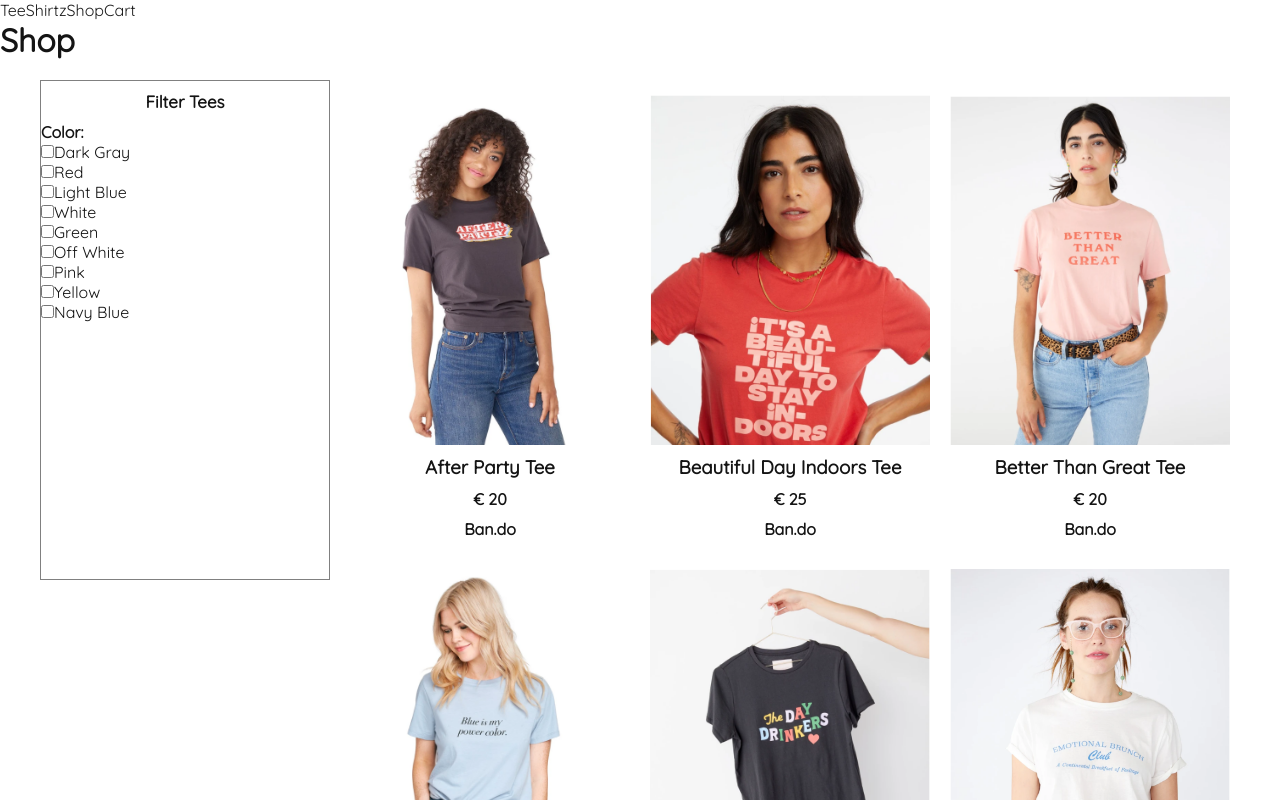
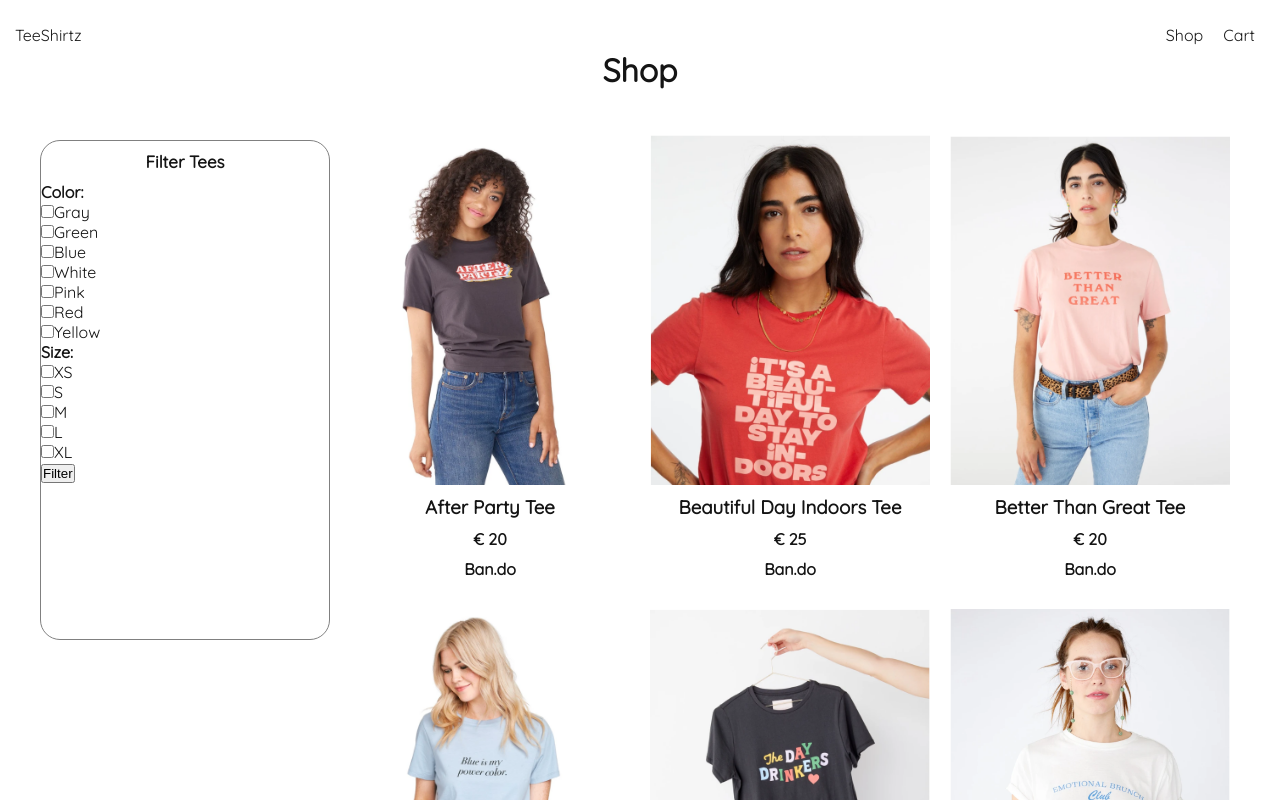
Before and after one commit to kathd/online-shop, a React (Create React App) app: page /shop in a window 1280 px wide. Shown: the top 800 px of the page. Built offline with nearby package versions, Linux system fonts and the light colour scheme.

Commit message:
styling navbar and header

```diff
--- /dev/null
+++ b/src/components/Header.jsx
@@ -0,0 +1,13 @@
+import React from 'react';
+
+import "../styles/header.css";
+
+const Header = ({title}) => {
+    return (
+        <div className="header">
+            <h1>{title}</h1>
+        </div>
+    )
+}
+
+export default Header
--- a/src/components/Navbar.jsx
+++ b/src/components/Navbar.jsx
@@ -1,16 +1,20 @@
-import React from 'react';
-import { NavLink } from 'react-router-dom';
+import React from "react";
+import { NavLink } from "react-router-dom";
 
 const Navbar = () => {
   return (
     <div className="navbar">
+      <div className="logo">
         <NavLink to="/">TeeShirtz</NavLink>
+      </div>
+      <div className="menu">
         <NavLink to="/shop">Shop</NavLink>
         {/* if not logged in, Account directs to register/login page */}
         {/* <NavLink to="/account">Account</NavLink>  */}
         <NavLink to="/cart">Cart</NavLink>
       </div>
-    )
-}
+    </div>
+  );
+};
 
-export default Navbar
+export default Navbar;
--- /dev/null
+++ b/src/components/filter/Checkboxes.jsx
@@ -0,0 +1,19 @@
+import React from 'react';
+
+
+const Checkboxes = ({ title, dataArray, handleCheck}) => {
+    return (
+        <div>
+        <h4>{title}:</h4>
+          {dataArray.map((data, i) => (
+            <div key={i}>
+              <input type="checkbox" name={title.toLowerCase()} value={data.name} onChange={handleCheck} />
+              <label htmlFor={title.toLowerCase()}>{data.name}</label>
+              <br />
+            </div>
+          ))}
+      </div>
+    )
+}
+
+export default Checkboxes
--- a/src/components/filter/FilterWidget.jsx
+++ b/src/components/filter/FilterWidget.jsx
@@ -1,36 +1,26 @@
 import React from "react";
 import "../../styles/filter.css";
 
-import products from "../../data/products";
+import Checkboxes from "../filter/Checkboxes";
 
-const FilterWidget = ({clbk}) => {
-
-  // Get colors from data:
-  let colors = [];
-  products.map(product => {
-    return product.availableColors.map(color => colors.push(color));
-  });
-  // Remove color duplicates:
-  colors = colors.reduce((acc, cv) => {
-    if (acc.indexOf(cv) === -1) {
-      acc.push(cv);
-    }
-    return acc;
-  }, []);
+const FilterWidget = ({ colors, sizes, handleCheck, handleSubmit }) => {
 
   return (
     <div className="widget">
       <h3>Filter Tees</h3>
       <div>
-        <h4>Color:</h4>
         <form>
-          {colors.map((color, i) => (
-            <div key={i}>
-              <input type="checkbox" name="color" value={color} onChange={clbk} />
-              <label htmlFor="color">{color}</label>
-              <br />
-            </div>
-          ))}
+          <Checkboxes
+            title="Color"
+            dataArray={colors}
+            handleCheck={handleCheck}
+          />
+          <Checkboxes
+            title="Size"
+            dataArray={sizes}
+            handleCheck={handleCheck}
+          />
+          <button onSubmit={handleSubmit}>Filter</button>
         </form>
       </div>
     </div>
--- a/src/components/products/ShowProducts.jsx
+++ b/src/components/products/ShowProducts.jsx
@@ -3,7 +3,7 @@ import React from "react";
 import EachProduct from "./EachProduct";
 import products from "../../data/products";
 
-const ShowProducts = ({ isColorFiltered }) => {
+const ShowProducts = ({ colorsChecked }) => {
   return (
     <div className="show-products">
       {/* show only products that match the filters */}
--- /dev/null
+++ b/src/data/colors.js
@@ -0,0 +1,10 @@
+module.exports = [
+    "Gray", "Green", "Blue", "White", "Pink", "Red", "Yellow"
+    {name:"Gray", isChecked: false},
+    {name:"Green", isChecked: false},
+    {name:"Blue", isChecked: false},
+    {name:"White", isChecked: false},
+    {name:"Pink", isChecked: false},
+    {name:"Red", isChecked: false},
+    {name:"Yellow", isChecked: false},
+]
--- a/src/data/products.js
+++ b/src/data/products.js
@@ -1,21 +1,200 @@
 module.exports = [
-    {product:0, images:["/images/tshirts/Ban.do/After Party Tee.png","/images/tshirts/Ban.do/After Party Tee 2.png"], name:"After Party Tee", brand:"Ban.do", availableColors:["Dark Gray"], availableSizes:["XS","S","L","XL"], price:20},
-    {product:1, images:["/images/tshirts/Ban.do/Beautiful Day Indoors Tee.png", "/images/tshirts/Ban.do/Beautiful Day Indoors Tee 2.png"], name:"Beautiful Day Indoors Tee", brand:"Ban.do", availableColors:["Red"], availableSizes:["XS","S","M","XL"], price:25},
-    {product:2, images:["/images/tshirts/Ban.do/Better Than Great Tee.png", "/images/tshirts/Ban.do/Better Than Great Tee 2.png"], name:"Better Than Great Tee", brand:"Ban.do", availableColors:["Red"], availableSizes:["XS","S","M","L"], price:20},
-    {product:3, images:["/images/tshirts/Ban.do/Blue Is My Power Color Tee.png"], name:"Blue Is My Power Color Tee", brand:"Ban.do", availableColors:["Light Blue"], availableSizes:["XS","S","M","L","XL"], price:18},
-    {product:4, images:["/images/tshirts/Ban.do/Day Drinkers Tee.png"], name:"Day Drinkers Tee", brand:"Ban.do", availableColors:["Dark Gray"], availableSizes:["XS","S","M","L","XL"], price:20},
-    {product:5, images:["/images/tshirts/Ban.do/Emotional Brunch Tee.png", "/images/tshirts/Ban.do/Emotional Brunch Tee 2.png"], name:"Emotional Brunch Tee", brand:"Ban.do", availableColors:["White"], availableSizes:["XS","S","M","L","XL"], price:20},
-    {product:6, images:["/images/tshirts/Ban.do/Green Is My Power Color Tee.png"], name:"Green Is My Power Color Tee", brand:"Ban.do", availableColors:["Green"], availableSizes:["XS","S","M","L","XL"], price:18},
-    {product:7, images:["/images/tshirts/Ban.do/I Believe In Vacation Tee.png"], name:"I Believe In Vacation Tee", brand:"Ban.do", availableColors:["Off White"], availableSizes:["XS","S","M","L","XL"], price:20},
-    {product:8, images:["/images/tshirts/Ban.do/Paradise Tee.png", "/images/tshirts/Ban.do/Paradise Tee 2.png"], name:"Paradise Tee", brand:"Ban.do", availableColors:["Green"], availableSizes:["XS","S","M","L","XL"], price:20},
-    {product:9, images:["/images/tshirts/Ban.do/Red Is My Power Color Tee.png"], name:"Red Is My Power Color Tee", brand:"Ban.do", availableColors:["Red"], availableSizes:["XS","S","M","L","XL"], price:18},
-    {product:10, images:["/images/tshirts/Ban.do/Ride The Wave Tee.png", "/images/tshirts/Ban.do/Ride The Wave Tee 2.png"], name:"Ride The Wave Tee", brand:"Ban.do", availableColors:["Pink"], availableSizes:["XS","S","M","L","XL"], price:40},
-    {product:11, images:["/images/tshirts/Ban.do/So Appeeling Ringer Tee.png", "/images/tshirts/Ban.do/So Appeeling Ringer Tee 2.png"], name:"So Appeeling Ringer Tee", brand:"Ban.do", availableColors:["White"], availableSizes:["XS","M","L","XL"], price:20},
-    {product:12, images:["/images/tshirts/Ban.do/Yellow Is My Power Color Tee.png"], name:"Yellow Is My Power Color Tee", brand:"Ban.do", availableColors:["Yellow"], availableSizes:["XS","S","M","L","XL"], price:18},
-    {product:13, images:["/images/tshirts/Ban.do/Yes You Can Retro Tee.png", "/images/tshirts/Ban.do/Yes You Can Retro Tee 2.png"], name:"Yes You Can Retro Tee", brand:"Ban.do", availableColors:["White"], availableSizes:["S","M","L","XL"], price:30},
-    {product:14, images:["/images/tshirts/ModCloth/All Booked This Weekend Ringer Tee.png", "/images/tshirts/ModCloth/All Booked This Weekend Ringer Tee 2.png"], name:"All Booked Ringer Tee", brand:"ModCloth", availableColors:["White"], availableSizes:["XS","S","M","L","XL"], price:25},
-    {product:15, images:["/images/tshirts/ModCloth/Cacti And Succulents Tee.png", "/images/tshirts/ModCloth/Cacti And Succulents Tee 2.png"], name:"Cacti And Succulents Tee", brand:"ModCloth", availableColors:["White"], availableSizes:["M","L","XL"], price:20},
-    {product:16, images:["/images/tshirts/ModCloth/From Outer Space Graphic Tee.png", "/images/tshirts/ModCloth/From Outer Space Graphic Tee 2.png"], name:"From Outer Space Graphic Tee", brand:"ModCloth", availableColors:["Navy Blue"], availableSizes:["XS","S","M","L","XL"], price:30},
-    {product:17, images:["/images/tshirts/ModCloth/Let's Guac N Roll Tee.png", "/images/tshirts/ModCloth/Let's Guac N Roll Tee 2.png"], name:"Let's Guac N Roll Tee", brand:"ModCloth", availableColors:["White"], availableSizes:["XS","S","M","L","XL"], price:25},
-
-]
+  {
+    product: 0,
+    images: [
+      "/images/tshirts/Ban.do/After Party Tee.png",
+      "/images/tshirts/Ban.do/After Party Tee 2.png"
+    ],
+    name: "After Party Tee",
+    brand: "Ban.do",
+    availableColors: ["Dark Gray"],
+    availableSizes: ["XS", "S", "L", "XL"],
+    price: 20
+  },
+  {
+    product: 1,
+    images: [
+      "/images/tshirts/Ban.do/Beautiful Day Indoors Tee.png",
+      "/images/tshirts/Ban.do/Beautiful Day Indoors Tee 2.png"
+    ],
+    name: "Beautiful Day Indoors Tee",
+    brand: "Ban.do",
+    availableColors: ["Red"],
+    availableSizes: ["XS", "S", "M", "XL"],
+    price: 25
+  },
+  {
+    product: 2,
+    images: [
+      "/images/tshirts/Ban.do/Better Than Great Tee.png",
+      "/images/tshirts/Ban.do/Better Than Great Tee 2.png"
+    ],
+    name: "Better Than Great Tee",
+    brand: "Ban.do",
+    availableColors: ["Red"],
+    availableSizes: ["XS", "S", "M", "L"],
+    price: 20
+  },
+  {
+    product: 3,
+    images: ["/images/tshirts/Ban.do/Blue Is My Power Color Tee.png"],
+    name: "Blue Is My Power Color Tee",
+    brand: "Ban.do",
+    availableColors: ["Light Blue"],
+    availableSizes: ["XS", "S", "M", "L", "XL"],
+    price: 18
+  },
+  {
+    product: 4,
+    images: ["/images/tshirts/Ban.do/Day Drinkers Tee.png"],
+    name: "Day Drinkers Tee",
+    brand: "Ban.do",
+    availableColors: ["Dark Gray"],
+    availableSizes: ["XS", "S", "M", "L", "XL"],
+    price: 20
+  },
+  {
+    product: 5,
+    images: [
+      "/images/tshirts/Ban.do/Emotional Brunch Tee.png",
+      "/images/tshirts/Ban.do/Emotional Brunch Tee 2.png"
+    ],
+    name: "Emotional Brunch Tee",
+    brand: "Ban.do",
+    availableColors: ["White"],
+    availableSizes: ["XS", "S", "M", "L", "XL"],
+    price: 20
+  },
+  {
+    product: 6,
+    images: ["/images/tshirts/Ban.do/Green Is My Power Color Tee.png"],
+    name: "Green Is My Power Color Tee",
+    brand: "Ban.do",
+    availableColors: ["Green"],
+    availableSizes: ["XS", "S", "M", "L", "XL"],
+    price: 18
+  },
+  {
+    product: 7,
+    images: ["/images/tshirts/Ban.do/I Believe In Vacation Tee.png"],
+    name: "I Believe In Vacation Tee",
+    brand: "Ban.do",
+    availableColors: ["Off White"],
+    availableSizes: ["XS", "S", "M", "L", "XL"],
+    price: 20
+  },
+  {
+    product: 8,
+    images: [
+      "/images/tshirts/Ban.do/Paradise Tee.png",
+      "/images/tshirts/Ban.do/Paradise Tee 2.png"
+    ],
+    name: "Paradise Tee",
+    brand: "Ban.do",
+    availableColors: ["Green"],
+    availableSizes: ["XS", "S", "M", "L", "XL"],
+    price: 20
+  },
+  {
+    product: 9,
+    images: ["/images/tshirts/Ban.do/Red Is My Power Color Tee.png"],
+    name: "Red Is My Power Color Tee",
+    brand: "Ban.do",
+    availableColors: ["Red"],
+    availableSizes: ["XS", "S", "M", "L", "XL"],
+    price: 18
+  },
+  {
+    product: 10,
+    images: [
+      "/images/tshirts/Ban.do/Ride The Wave Tee.png",
+      "/images/tshirts/Ban.do/Ride The Wave Tee 2.png"
+    ],
+    name: "Ride The Wave Tee",
+    brand: "Ban.do",
+    availableColors: ["Pink"],
+    availableSizes: ["XS", "S", "M", "L", "XL"],
+    price: 40
+  },
+  {
+    product: 11,
+    images: [
+      "/images/tshirts/Ban.do/So Appeeling Ringer Tee.png",
+      "/images/tshirts/Ban.do/So Appeeling Ringer Tee 2.png"
+    ],
+    name: "So Appeeling Ringer Tee",
+    brand: "Ban.do",
+    availableColors: ["White"],
+    availableSizes: ["XS", "M", "L", "XL"],
+    price: 20
+  },
+  {
+    product: 12,
+    images: ["/images/tshirts/Ban.do/Yellow Is My Power Color Tee.png"],
+    name: "Yellow Is My Power Color Tee",
+    brand: "Ban.do",
+    availableColors: ["Yellow"],
+    availableSizes: ["XS", "S", "M", "L", "XL"],
+    price: 18
+  },
+  {
+    product: 13,
+    images: [
+      "/images/tshirts/Ban.do/Yes You Can Retro Tee.png",
+      "/images/tshirts/Ban.do/Yes You Can Retro Tee 2.png"
+    ],
+    name: "Yes You Can Retro Tee",
+    brand: "Ban.do",
+    availableColors: ["White"],
+    availableSizes: ["S", "M", "L", "XL"],
+    price: 30
+  },
+  {
+    product: 14,
+    images: [
+      "/images/tshirts/ModCloth/All Booked This Weekend Ringer Tee.png",
+      "/images/tshirts/ModCloth/All Booked This Weekend Ringer Tee 2.png"
+    ],
+    name: "All Booked Ringer Tee",
+    brand: "ModCloth",
+    availableColors: ["White"],
+    availableSizes: ["XS", "S", "M", "L", "XL"],
+    price: 25
+  },
+  {
+    product: 15,
+    images: [
+      "/images/tshirts/ModCloth/Cacti And Succulents Tee.png",
+      "/images/tshirts/ModCloth/Cacti And Succulents Tee 2.png"
+    ],
+    name: "Cacti And Succulents Tee",
+    brand: "ModCloth",
+    availableColors: ["White"],
+    availableSizes: ["M", "L", "XL"],
+    price: 20
+  },
+  {
+    product: 16,
+    images: [
+      "/images/tshirts/ModCloth/From Outer Space Graphic Tee.png",
+      "/images/tshirts/ModCloth/From Outer Space Graphic Tee 2.png"
+    ],
+    name: "From Outer Space Graphic Tee",
+    brand: "ModCloth",
+    availableColors: ["Navy Blue"],
+    availableSizes: ["XS", "S", "M", "L", "XL"],
+    price: 30
+  },
+  {
+    product: 17,
+    images: [
+      "/images/tshirts/ModCloth/Let's Guac N Roll Tee.png",
+      "/images/tshirts/ModCloth/Let's Guac N Roll Tee 2.png"
+    ],
+    name: "Let's Guac N Roll Tee",
+    brand: "ModCloth",
+    availableColors: ["White"],
+    availableSizes: ["XS", "S", "M", "L", "XL"],
+    price: 25
+  }
+];
--- a/src/styles/filter.css
+++ b/src/styles/filter.css
@@ -3,8 +3,9 @@ div.widget {
     height: 500px;
     position: fixed;
     z-index: 1;
-    margin: 20px 10px 20px 40px;
+    margin: 40px 10px 20px 40px;
     border: 1px solid gray;
+    border-radius: 20px;
 }
 
 .widget h3 {
--- /dev/null
+++ b/src/styles/header.css
@@ -0,0 +1,6 @@
+.header {
+    width: 100%;
+    position: fixed;
+    padding: 50px;
+    text-align: center;
+}
--- a/src/styles/index.css
+++ b/src/styles/index.css
@@ -13,3 +13,41 @@ a {
   color: #1b1b1b;
   text-decoration: none;
 }
+
+/* NAVBAR */
+
+.navbar {
+  width: 100%;
+  padding: 15px;
+  position: fixed;
+  display: flex;
+  /* overflow: hidden; */
+  background-color: #fff;
+}
+
+.navbar .logo {
+  width: 50%;
+  display: flex;
+  align-items: center;
+  justify-content: flex-start;
+}
+
+.navbar .menu {
+  width: 50%;
+  display: flex;
+  align-items: center;
+  justify-content: flex-end;
+}
+
+.navbar .menu > * {
+  margin: 10px;
+}
+
+/* PAGES */
+
+.main {
+  width: 100%;
+  padding-top: 100px;
+  overflow: hidden;
+  background-color: #fff;
+}
--- a/src/views/Shop.jsx
+++ b/src/views/Shop.jsx
@@ -2,29 +2,62 @@ import React, { useState } from "react";
 import FilterWidget from "../components/filter/FilterWidget";
 import ShowProducts from "../components/products/ShowProducts";
 
+import Header from '../components/Header';
 import "../styles/shop-page.css";
 
 const Shop = () => {
-  const [isChecked, setIsChecked] = useState(false);
-  const [isColorFiltered, setIsColorFiltered] = useState(false);
 
-  const handleCheck = () => {
-    setIsChecked(!isChecked);
-    if (isChecked) setIsColorFiltered(true);
+  const [colorFilters, setColorFilters] = useState([
+    {name:"Gray", isChecked: false},
+    {name:"Green", isChecked: false},
+    {name:"Blue", isChecked: false},
+    {name:"White", isChecked: false},
+    {name:"Pink", isChecked: false},
+    {name:"Red", isChecked: false},
+    {name:"Yellow", isChecked: false},
+  ]);
+
+  const [sizeFilters, setSizeFilters] = useState([
+    {name: "XS", isChecked:false},
+    {name: "S", isChecked:false},
+    {name: "M", isChecked:false},
+    {name: "L", isChecked:false},
+    {name: "XL", isChecked:false},
+  ])
+
+  const handleCheck = e => {
+      const name = e.target.name;
+      const value = e.target.value;
+      console.log(e.target)
+    //   if the color is checked, the state isChecked must be changed
+    if (name==="color" && e.target.checked) {
+        colorFilters.forEach(eachColor => {
+            if (eachColor.name === value) {
+                setColorFilters(...colorFilters, eachColor.isChecked = true);
+            }
+        })
+        // if (colorFilters.name === value && e.target.checked) {
+        //     console.log(colorFilters.name)
+        //     setColorFilters(colorFilters.isChecked = true)
+        // }
+    }
+
+    if (name==="size") {
+        if (sizeFilters.name === value && e.target.checked) {
+            setSizeFilters(sizeFilters.isChecked = true)
+        }
+    }
+      console.log(colorFilters);
   };
 
   return (
-    <div>
-      <h1>Shop</h1>
-      <div className="shop-page">
-        <FilterWidget
-            clbk={handleCheck}
-        />
-        <ShowProducts
-            isColorFiltered={isColorFiltered}
-        />
+    <>
+      <Header title="Shop"/>
+      <div className="main shop-page">
+        <FilterWidget sizes={sizeFilters} colors={colorFilters} handleCheck={handleCheck} />
+        <ShowProducts />
       </div>
-    </div>
+    </>
   );
 };
 
```
Also changed, not shown: src/data/sizes.js (added, +8 -0 lines). Lines whose indentation alone changed are shown as unchanged.
